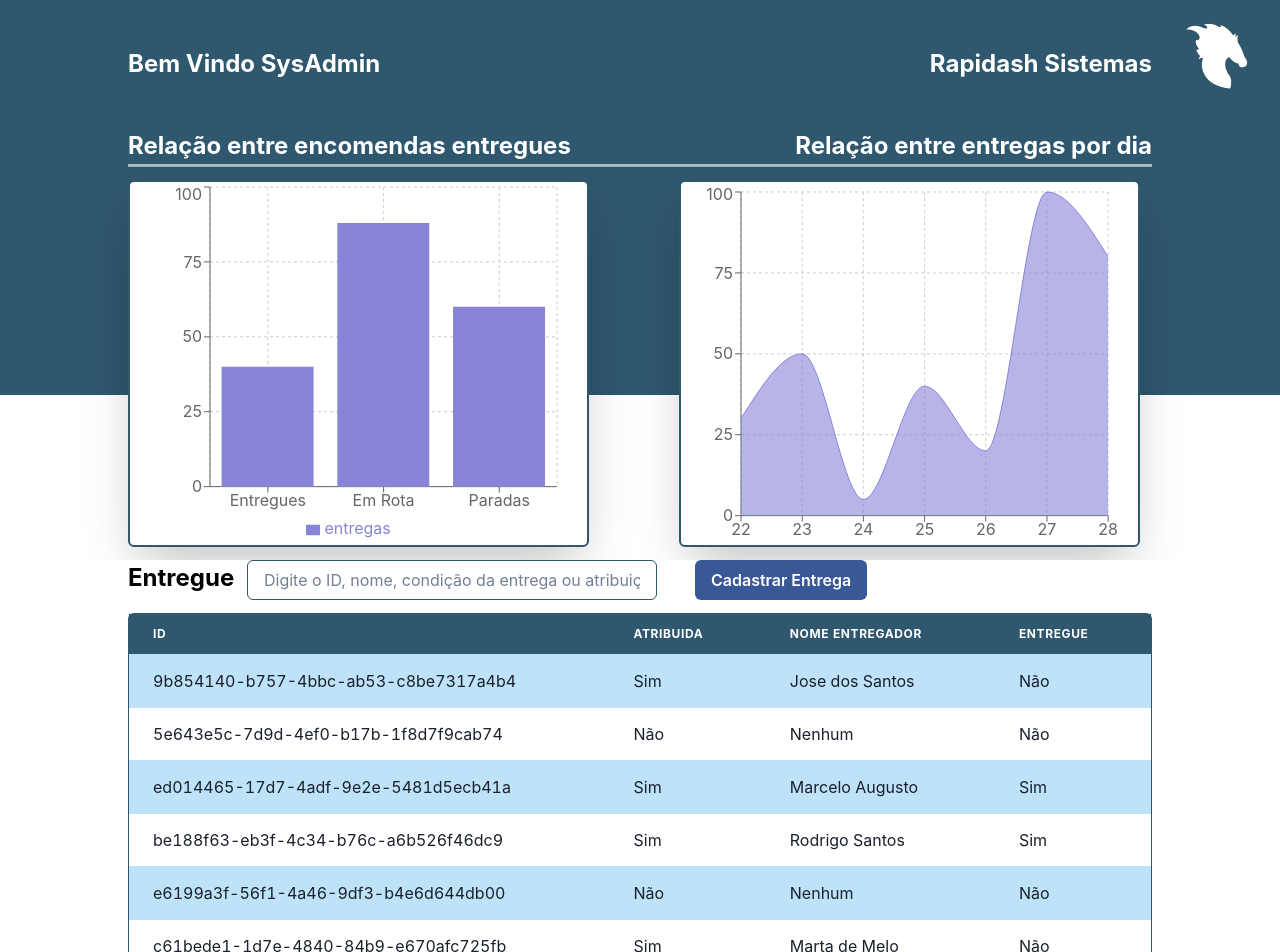
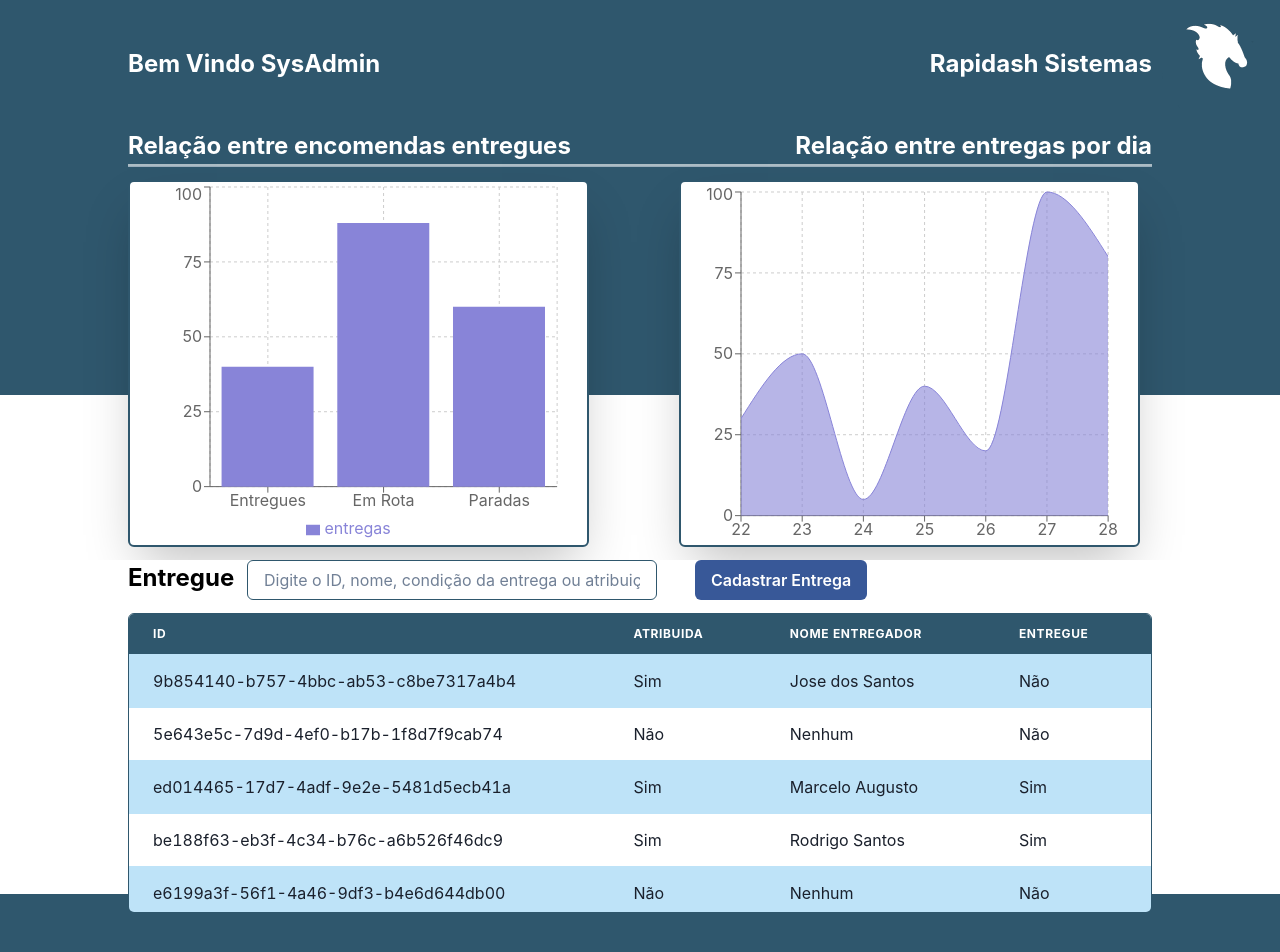
Before and after one commit to AndreOliveira-png/rapidash-dashboard, a React (Create React App) app: page / in a window 1280 px wide. Shown: the top 952 px of the page. Built offline with nearby package versions, Linux system fonts and the light colour scheme.

Commit message:
Add files via upload

```diff
--- a/src/components/Body.js
+++ b/src/components/Body.js
@@ -1,9 +1,8 @@
 import React from 'react';
 import '../styles/styles.css';
-import { Button, Input, Text, Flex, Spacer, Divider, Box } from '@chakra-ui/react'
+import {Flex, Divider, Box } from '@chakra-ui/react'
 import { renderBarChart, renderAreaChart } from './RenderLineChart';
 import CustomTable from './CustomTable';
-import ModalCadastro from './ModalCadastro';
 
 
 function Body() {
@@ -30,20 +29,7 @@ function Body() {
                 </Box>
 
             </Flex>
-            <Flex
-            pb='5%'
-            mt='1%'
-            direction='column'
-            bgGradient='linear(to-b,white 80%, #2F576D 20%)'>
-                <Flex direction='row'>
-                    <Text ml='10%' as='b' color='black' fontSize='2xl'>Entregue </Text>
-                    <Input borderWidth='1' borderColor='#2F576D' ml='1%' w='32%' placeholder='Digite o ID, nome, condição da entrega ou atribuição' />
-                    <ModalCadastro />
-                </Flex>
-                <Box pb='5px' borderRadius="md" borderWidth='1px' borderColor='#2F576D' mt='1%' ml='10%' w='80%' bg='white'>
-                    <CustomTable />
-                </Box>
-            </Flex>
+            <CustomTable />
         </Flex>
 
     );
--- a/src/components/CustomTable.tsx
+++ b/src/components/CustomTable.tsx
@@ -1,15 +1,18 @@
-import React from 'react'
+import React, { useState } from 'react'
+import { Input, Text, Flex, Box } from '@chakra-ui/react'
 import { createColumnHelper } from "@tanstack/react-table";
 import { DataTable } from "./DataTable";
+import ModalCadastro from './ModalCadastro';
+
 
 type UnitConversion = {
     id: string,
     atribuida: string,
     nomeEntregador: string,
-    entregue:string,
-  };
+    entregue: string,
+};
 
-const data:UnitConversion[] = [
+const data: UnitConversion[] = [
     {
         id: '9b854140-b757-4bbc-ab53-c8be7317a4b4',
         atribuida: 'Sim',
@@ -54,6 +57,21 @@ const data:UnitConversion[] = [
     },
 ]
 
+let textoFiltrado: any = []
+export const filter = (text: string) => {
+
+    textoFiltrado = data.filter(dado => {
+        if (dado.id.includes(text)
+            || dado.atribuida.includes(text)
+            || dado.nomeEntregador.includes(text)
+            || dado.entregue.includes(text)) {
+            return dado
+        }
+    });
+
+    return textoFiltrado
+
+}
 const columnHelper = createColumnHelper<UnitConversion>();
 
 const columns = [
@@ -78,8 +96,59 @@ const columns = [
 
 
 function CustomTable() {
+
+    const [dt, setDt] = useState([]);
+    let text = ''
+    const handleChange = (event: any) => {
+        text = event.target.value;
+        let aux =  filter(text)
+        if(aux !== dt){
+            setDt(filter(text))
+        }
+
+    };
+
+    console.log(dt)
     return (
-        <DataTable columns={columns} data={data} />
+        <Flex
+            pb='5%'
+            mt='1%'
+            direction='column'
+            bgGradient='linear(to-b,white 80%, #2F576D 20%)'>
+            <Flex direction='row'>
+                <Text ml='10%' as='b' color='black' fontSize='2xl'>Entregue </Text>
+                <Input
+                    focusBorderColor='black'
+                    borderWidth='1'
+                    borderColor='#2F576D'
+                    ml='1%'
+                    w='32%'
+                    onChange={handleChange}
+                    placeholder='Digite o ID, nome, condição da entrega ou atribuição' />
+                <ModalCadastro />
+            </Flex>
+            <Box
+            className='boxTable'
+            minH='300px'
+             h='50%'
+             maxH ='300px'
+             pb='5px'
+             borderRadius="md"
+             borderWidth='1px'
+             borderColor='#2F576D'
+             mt='1%'
+             ml='10%'
+             w='80%'
+             bg='white'>
+                {dt.length !== 0 ?
+                    <DataTable columns={columns} data={dt} />
+                    :
+                    <DataTable columns={columns} data={data} />
+                }
+            </Box>
+        </Flex>
+
+
     )
 }
 
--- a/src/components/DataTable.tsx
+++ b/src/components/DataTable.tsx
@@ -33,7 +33,7 @@ export function DataTable<Data extends object>({
   });
 
   return (
-    <Table  variant='striped' colorScheme='blue'>
+    <Table variant='striped' colorScheme='blue'>
       <Thead bg='#2F576D'>
         {table.getHeaderGroups().map((headerGroup) => (
           <Tr key={headerGroup.id}>
@@ -52,7 +52,7 @@ export function DataTable<Data extends object>({
                     header.getContext()
                   )}
 
-                  <chakra.span  pl="4">
+                  <chakra.span pl="4">
                     {header.column.getIsSorted() ? (
                       header.column.getIsSorted() === "desc" ? (
                         <TriangleDownIcon aria-label="sorted descending" />
--- a/src/components/Header.js
+++ b/src/components/Header.js
@@ -1,8 +1,11 @@
-import React from 'react';
+import React, { useEffect } from 'react';
 import '../styles/styles.css';
 import { Text, Flex, Spacer, Image } from '@chakra-ui/react'
 
 function Header() {
+    useEffect(() => {
+        document.title = 'Rapidash Dashboard';
+    });
     return (
         <Flex
             direction='column'
@@ -10,9 +13,9 @@ function Header() {
 
         >
             <Flex direction='row' align='center'>
-                <Text  as='b' color='white' ml='10%' className="txtHeader" fontSize='2xl'>Bem Vindo SysAdmin</Text>
+                <Text as='b' color='white' ml='10%' className="txtHeader" fontSize='2xl'>Bem Vindo SysAdmin</Text>
                 <Spacer />
-                <Text  as='b' color='white' className="txtHeader" fontSize='2xl'>Rapidash Sistemas</Text>
+                <Text as='b' color='white' className="txtHeader" fontSize='2xl'>Rapidash Sistemas</Text>
                 <Image
                     boxSize='10%'
                     objectFit='cover'
@@ -22,7 +25,7 @@ function Header() {
             <Flex direction='row'>
                 <Text ml='10%' as='b' color='white' className="txtHeader" fontSize='2xl'>Relação entre encomendas entregues </Text>
                 <Spacer />
-                <Text  mr='10%' as='b' color='white' className="txtHeader" fontSize='2xl'>Relação entre entregas por dia </Text>
+                <Text mr='10%' as='b' color='white' className="txtHeader" fontSize='2xl'>Relação entre entregas por dia </Text>
             </Flex>
         </Flex>
     );
--- a/src/components/ModalCadastro.js
+++ b/src/components/ModalCadastro.js
@@ -13,11 +13,11 @@ import {
     FormControl,
     FormLabel,
 } from '@chakra-ui/react'
+import '../styles/styles.css';
 
 function ModalCadastro() {
     const { isOpen, onOpen, onClose } = useDisclosure()
     const initialRef = React.useRef(null)
-    const finalRef = React.useRef(null)
     return (
         <>
             <Button onClick={onOpen} ml='3%' colorScheme='facebook'>Cadastrar Entrega</Button>
--- a/src/styles/styles.css
+++ b/src/styles/styles.css
@@ -1,12 +1,45 @@
-.header{
-    flex:1;
+.header {
+    flex: 1;
     flex-direction: row;
     background-color: #2F576D;
-    color:white;
-}.txtHeader{
-    text-align:left;
-}.txtHeader:nthchild(2){
-    text-align:right;
-}html{
+    color: white;
+}
 
+.txtHeader {
+    text-align: left;
 }
+
+.txtHeader:nthchild(2) {
+    text-align: right;
+}
+.boxTable {
+    overflow: auto;
+}
+
+.boxTable::-webkit-scrollbar {
+    width: 12px;
+    /* width of the entire scrollbar */
+}
+
+.boxTable::-webkit-scrollbar-track {
+    background: white;
+    /* color of the tracking area */
+}
+
+.boxTable::-webkit-scrollbar-thumb {
+    background-color: #244354;
+}
+
+Body::-webkit-scrollbar {
+    width: 12px;
+    /* width of the entire scrollbar */
+}
+
+Body::-webkit-scrollbar-track {
+    background: white;
+    /* color of the tracking area */
+}
+
+Body::-webkit-scrollbar-thumb {
+    background-color: #244354;
+}
```
Also changed, not shown: public/rapidashlogo2.png (added), 1 other file (tests, documents, lock files or other folders).
